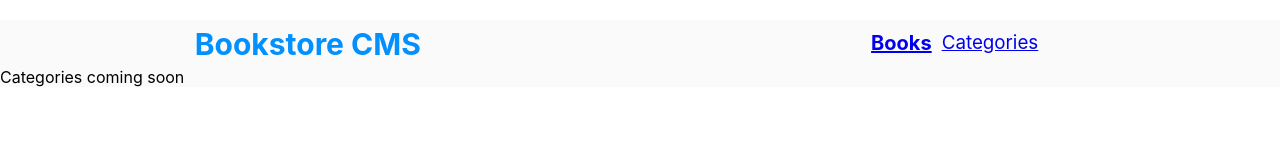
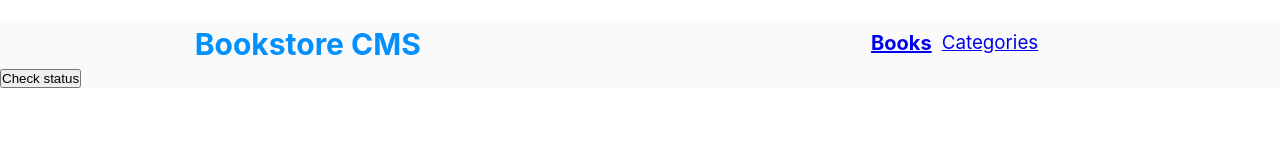
Before and after one commit to touredri/bookstore, a React (Create React App) app: page /categories in a window 1280 px wide. Shown: the top 160 px of the page. Built offline with nearby package versions, Linux system fonts and the light colour scheme.

Commit message:
Added button check status

```diff
--- a/src/components/Categories.js
+++ b/src/components/Categories.js
@@ -1,5 +1,9 @@
 import React from 'react';
 
 export default function Categories() {
-  return <div>Categories coming soon</div>;
+  return (
+    <div>
+      <button type="button">Check status</button>
+    </div>
+  );
 }
```
